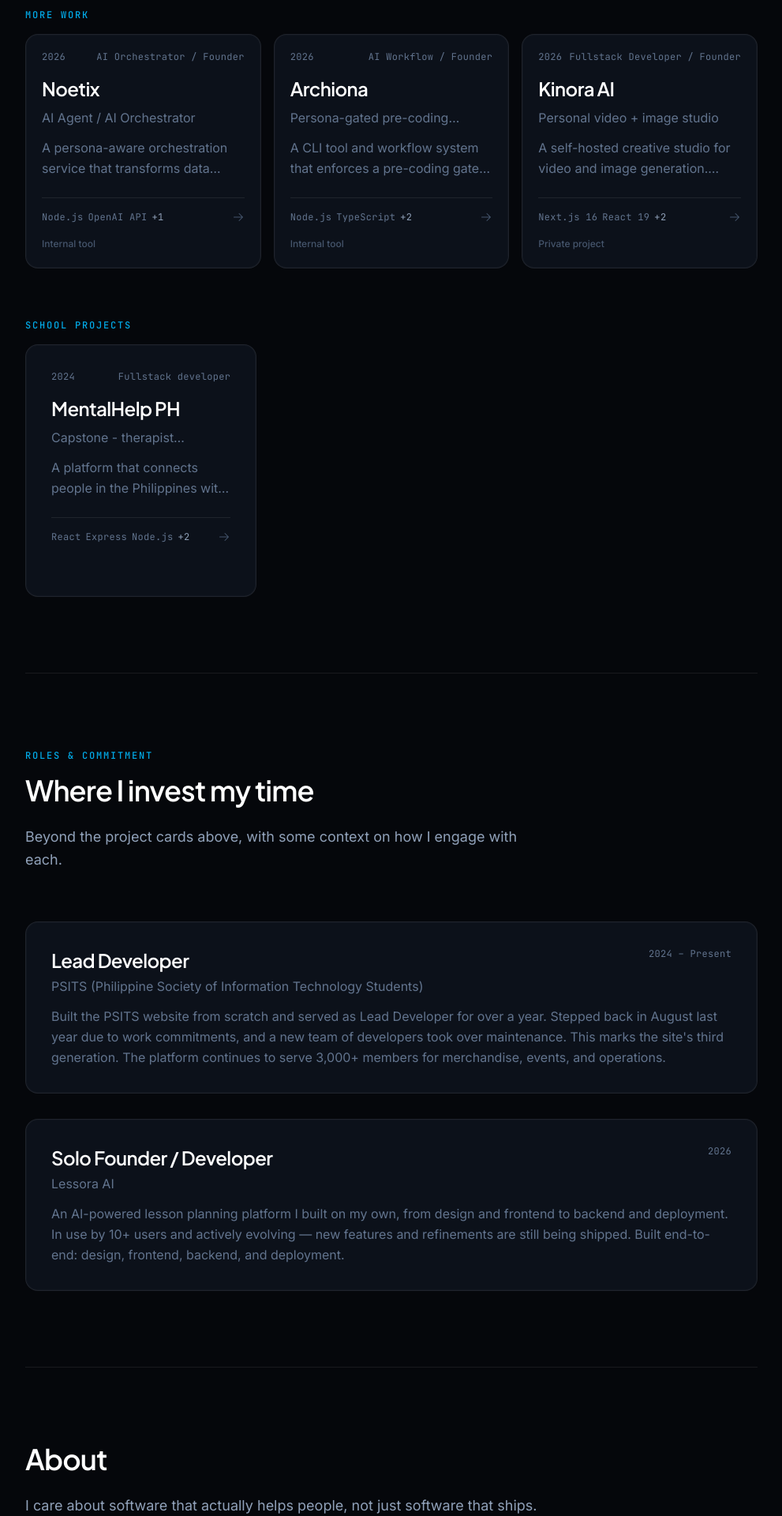
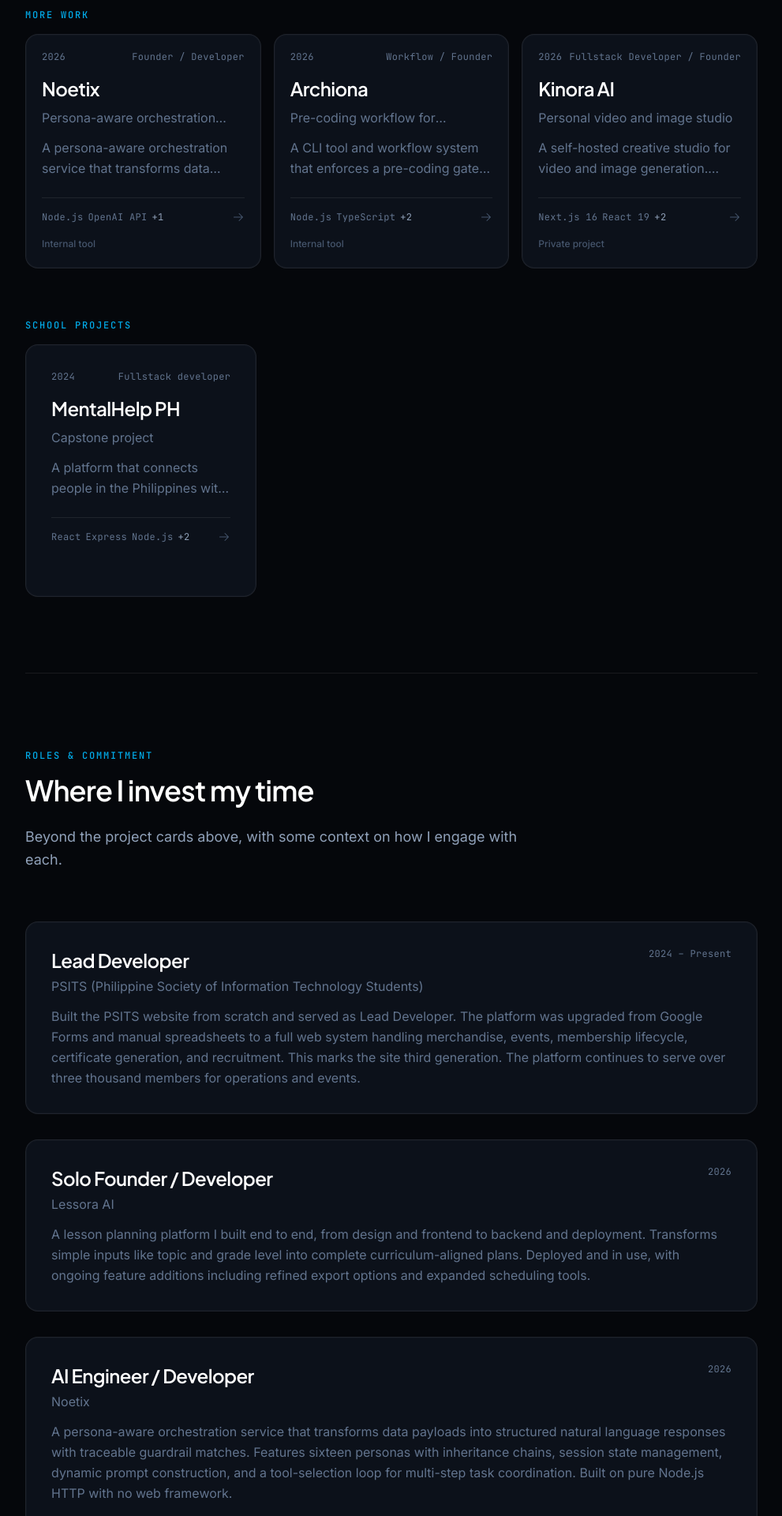
Before and after one commit to Javabutdif/Portfolio-Archiona, a React (Vite) app: page / in a window 1280 px wide. Shown: the part 2360-4280 px from the top of the page at 79% size, without its empty margins (144-1135 px from the left). Built offline with nearby package versions, Linux system fonts and the light colour scheme.

Commit message:
feat: refine project subtitles and descriptions for clarity and consistency

```diff
--- a/src/App.jsx
+++ b/src/App.jsx
@@ -63,9 +63,7 @@
                 key={l.label}
                 href={l.href}
                 className={`text-sm font-medium transition-colors focus-visible:ring-2 focus-visible:ring-white outline-none rounded-sm ${
-                  isActive
-                    ? "text-white"
-                    : "text-slate-400 hover:text-white"
+                  isActive ? "text-white" : "text-slate-400 hover:text-white"
                 }`}
               >
                 {l.label}
@@ -158,7 +156,7 @@
             }
           });
         },
-        { rootMargin: "-40% 0px -55% 0px" }
+        { rootMargin: "-40% 0px -55% 0px" },
       );
 
       observer.observe(el);
@@ -183,7 +181,10 @@
       <div className="grain-overlay" aria-hidden="true" />
       <Navbar activeSection={activeSection} />
 
-      <main id="main-content" className="max-w-5xl mx-auto px-6 md:px-12 pt-32 pb-24">
+      <main
+        id="main-content"
+        className="max-w-5xl mx-auto px-6 md:px-12 pt-32 pb-24"
+      >
         {/* ═══════════ HERO ═══════════ */}
         <header
           className="py-20 md:py-32 border-b border-border-subtle"
@@ -210,7 +211,9 @@
               transition={{ duration: 0.5, delay: 0.1 }}
               className="text-body text-lg md:text-xl mb-10"
             >
-              I build web apps and internal tools, mostly for organizations and small teams. I like adding AI where it actually helps, not just because it's trendy.
+              I build web apps and internal tools, mostly for organizations and
+              small teams. I like adding AI where it actually helps, not just
+              because it's trendy.
             </motion.p>
 
             <motion.div
@@ -241,7 +244,8 @@
             <span className="text-eyebrow">Selected Work</span>
             <h2 className="heading-section">Projects</h2>
             <p className="text-body">
-              Web platforms, internal tools, and AI experiments. Most of this work is for student orgs or personal projects.
+              Web platforms, internal tools, and AI experiments. Most of this
+              work is for student orgs or personal projects.
             </p>
           </div>
 
@@ -323,7 +327,8 @@
             <span className="text-eyebrow">Roles & Commitment</span>
             <h2 className="heading-section">Where I invest my time</h2>
             <p className="text-body">
-               Beyond the project cards above, with some context on how I engage with each.
+              Beyond the project cards above, with some context on how I engage
+              with each.
             </p>
           </div>
 
@@ -339,7 +344,8 @@
                 <div>
                   <h3 className="heading-card text-lg">Lead Developer</h3>
                   <p className="text-body-sm mt-1">
-                    PSITS (Philippine Society of Information Technology Students)
+                    PSITS (Philippine Society of Information Technology
+                    Students)
                   </p>
                 </div>
                 <span className="text-meta whitespace-nowrap">
@@ -348,11 +354,12 @@
               </div>
               <p className="text-body-sm">
                 Built the PSITS website from scratch and served as Lead
-                Developer for over a year. Stepped back in August last year due
-                to work commitments, and a new team of developers took over
-                 maintenance. This marks the site's third generation. The
-                platform continues to serve 3,000+ members for merchandise,
-                events, and operations.
+                Developer. The platform was upgraded from Google Forms and
+                manual spreadsheets to a full web system handling merchandise,
+                events, membership lifecycle, certificate generation, and
+                recruitment. This marks the site third generation. The platform
+                continues to serve over three thousand members for operations
+                and events.
               </p>
             </motion.div>
 
@@ -373,10 +380,37 @@
                 <span className="text-meta whitespace-nowrap">2026</span>
               </div>
               <p className="text-body-sm">
-                An AI-powered lesson planning platform I built on my own, from
-                design and frontend to backend and deployment. In use by 10+
-                users and actively evolving — new features and refinements are
-                still being shipped. Built end-to-end: design, frontend, backend, and deployment.
+                A lesson planning platform I built end to end, from design and
+                frontend to backend and deployment. Transforms simple inputs
+                like topic and grade level into complete curriculum-aligned
+                plans. Deployed and in use, with ongoing feature additions
+                including refined export options and expanded scheduling tools.
+              </p>
+            </motion.div>
+
+            <motion.div
+              initial={{ opacity: 0, y: 20 }}
+              whileInView={{ opacity: 1, y: 0 }}
+              viewport={{ once: true, margin: "-50px" }}
+              transition={{ duration: 0.5, delay: 0.2 }}
+              className="structured-container p-6 md:p-8"
+            >
+              <div className="flex flex-col md:flex-row md:justify-between md:items-start gap-2 mb-3">
+                <div>
+                  <h3 className="heading-card text-lg">
+                    AI Engineer / Developer
+                  </h3>
+                  <p className="text-body-sm mt-1">Noetix</p>
+                </div>
+                <span className="text-meta whitespace-nowrap">2026</span>
+              </div>
+              <p className="text-body-sm">
+                A persona-aware orchestration service that transforms data
+                payloads into structured natural language responses with
+                traceable guardrail matches. Features sixteen personas with
+                inheritance chains, session state management, dynamic prompt
+                construction, and a tool-selection loop for multi-step task
+                coordination. Built on pure Node.js HTTP with no web framework.
               </p>
             </motion.div>
           </div>
@@ -387,7 +421,9 @@
           <div className="mb-16 max-w-2xl">
             <h2 className="heading-section">About</h2>
             <p className="text-body">
-              I care about software that actually helps people, not just software that ships. That means clean code, straightforward UIs, and not overcomplicating things.
+              I care about software that actually helps people, not just
+              software that ships. That means clean code, straightforward UIs,
+              and not overcomplicating things.
             </p>
           </div>
 
--- a/src/projects.js
+++ b/src/projects.js
@@ -2,7 +2,7 @@
   {
     id: 5,
     title: "Lessora AI",
-    subtitle: "AI-Powered Lesson Planning Platform",
+    subtitle: "Lesson Planning Platform",
     description:
       "A platform that transforms simple teacher inputs including topic, grade level, and duration into complete curriculum-aligned lesson plans in minutes, reducing preparation time so educators can focus on teaching. Built with Next.js 15 App Router as a monolith, a TypeScript service layer, MongoDB, the OpenAI GPT-4o-mini model, Resend for email, and PayMongo for donations. Anonymous users can generate without signing up with daily credit quotas, lesson history, refinement, preview, DOC and PDF export, an admin dashboard with user management, and scheduled daily credit resets.",
     tech: [
@@ -24,7 +24,7 @@
     title: "PSITS Website",
     subtitle: "Student Organization Management & E-Commerce Platform",
     description:
-      "A comprehensive web platform for the Philippine Society of Information Technology Students, a student organization with over three thousand members at the University of Cebu. Replaced Google Forms and manual spreadsheets with merchandise ordering, event management and attendance tracking, membership lifecycle management, certificate generation, recruitment tracking, raffle systems, and discount code management. Built on an Express and TypeScript backend with MongoDB, serving a React 19 TypeScript frontend alongside a legacy React 18 JavaScript frontend being migrated. Features JWT authentication with token rotation,  Cloudflare R2 object storage.",
+      "A comprehensive web platform for the Philippine Society of Information Technology Students, a student organization with over three thousand members at the University of Cebu. Replaced Google Forms and manual spreadsheets with merchandise ordering, event management and attendance tracking, membership lifecycle management, certificate generation, recruitment tracking, raffle systems, and discount code management. Built on an Express and TypeScript backend with MongoDB, serving a React 19 TypeScript frontend alongside a legacy React 18 JavaScript frontend being migrated. Features JWT authentication with token rotation, AWS S3 and Cloudflare R2 object storage, and Puppeteer-powered PDF certificate generation.",
     tech: [
       "React 19",
       "TypeScript",
@@ -41,33 +41,33 @@
   {
     id: 6,
     title: "Noetix",
-    subtitle: "AI Agent / AI Orchestrator",
+    subtitle: "Persona-aware orchestration service",
     description:
       "A persona-aware orchestration service that transforms data payloads into structured natural language responses with traceable guardrail matches. Clients send a persona, goal, and data payload, and Noetix returns results with documented guardrail attribution. Features sixteen personas with guardrail inheritance chains, TTL-managed session state, dynamic system prompt construction, API key authentication, per-IP rate limiting, and complete error code to HTTP status mapping. Includes a tool selection loop where callers provide available tools, Noetix decides which to invoke next, and results feed back until the goal is complete. Built on pure Node.js HTTP with no web framework.",
     tech: ["Node.js", "OpenAI API", "HTTP"],
     demoLink: "#",
     linkLabel: "View Documentation",
     year: "2026",
-    role: "AI Orchestrator / Founder",
+    role: "Founder / Developer",
     category: "featured",
   },
   {
     id: 7,
     title: "Archiona",
-    subtitle: "Persona-gated pre-coding workflow for AI agents",
+    subtitle: "Pre-coding workflow for development agents",
     description:
       "A CLI tool and workflow system that enforces a pre-coding gate for development. Before writing any code, it produces a reviewable plan including files to touch, test strategy, and rollback path, with coding beginning only after human approval. Scaffolds an archiona directory into any project, decomposes goals into persona-gated sub-tasks, validates plan completeness with the validate command, seeds project skills so agents follow your conventions instead of their defaults, and auto-injects the active persona skill into each agent instruction file via the hook command. Integrates with opencode, Cursor, Copilot, Cline, Codex CLI, Continue, and Aider.",
     tech: ["Node.js", "TypeScript", "npm CLI", "Markdown"],
     demoLink: "#",
     linkLabel: "View on npm",
     year: "2026",
-    role: "AI Workflow / Founder",
+    role: "Workflow / Founder",
     category: "featured",
   },
   {
     id: 8,
     title: "Kinora AI",
-    subtitle: "Personal video + image studio",
+    subtitle: "Personal video and image studio",
     description:
       "A self-hosted creative studio for video and image generation. Write a prompt, press record, and receive cinematic output including video up to sixty seconds at 4K resolution and images from 1K to 4K. Features include prompt refinement, seed locking for consistency, batch generation, image-to-image through reference images, wallpaper mode with anime auto-modifiers, a mood board with A-B comparison slider, generation history, and prompt templates, all persisted to localStorage. Built with Next.js 16, React 19, Tailwind version 4, and the Agnes API, wrapped in a warm editorial photo lab design language.",
     tech: ["Next.js 16", "React 19", "TypeScript", "Tailwind v4"],
@@ -80,7 +80,7 @@
   {
     id: 2,
     title: "MentalHelp PH",
-    subtitle: "Capstone - therapist matching",
+    subtitle: "Capstone project",
     description:
       "A platform that connects people in the Philippines with therapists who fit their needs. Users answer a questionnaire and get matched with professionals. Built this as my capstone project because I kept seeing people struggle to find affordable mental health support.",
     tech: ["React", "Express", "Node.js", "XAMPP", "SQL"],
```
